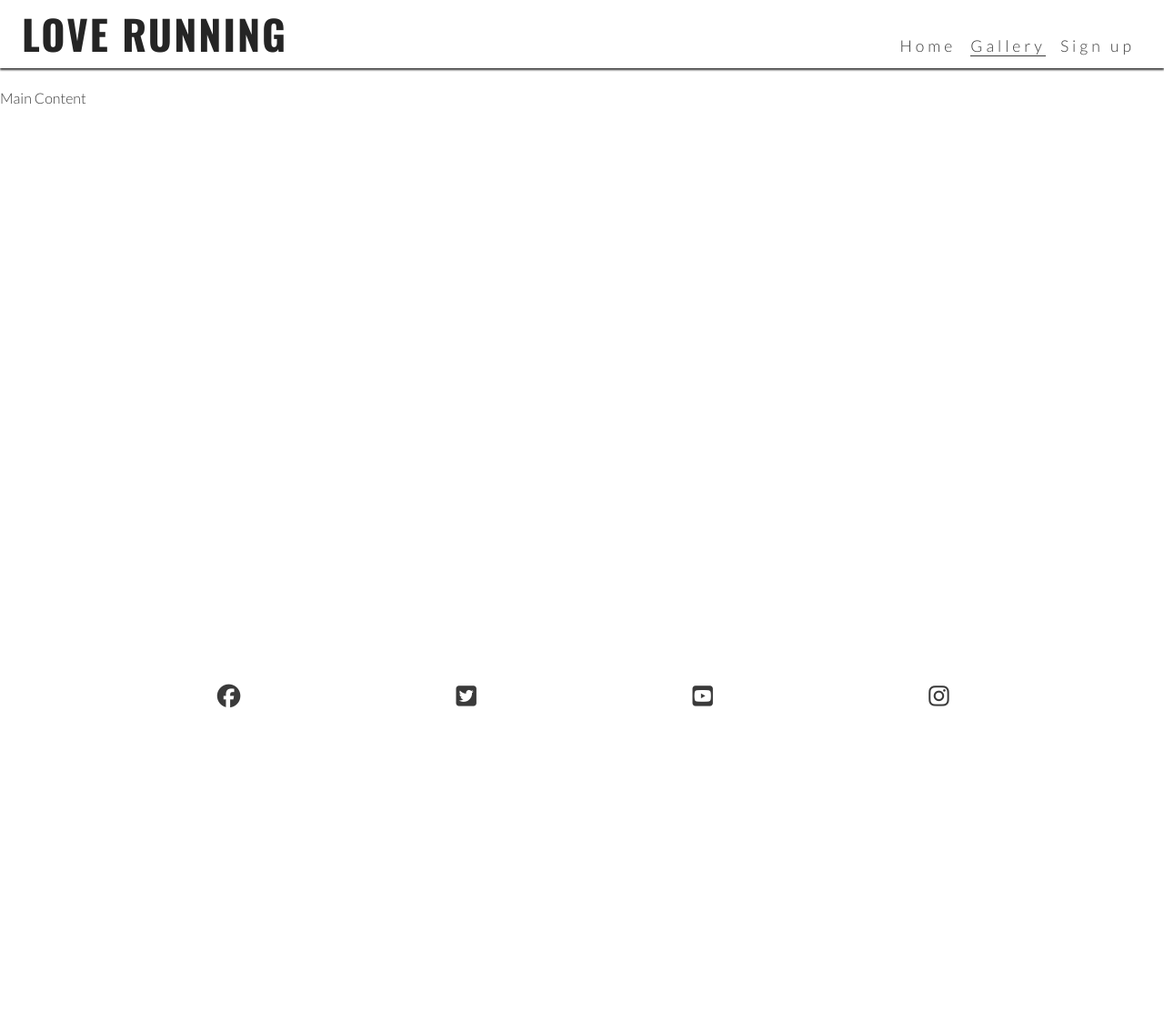
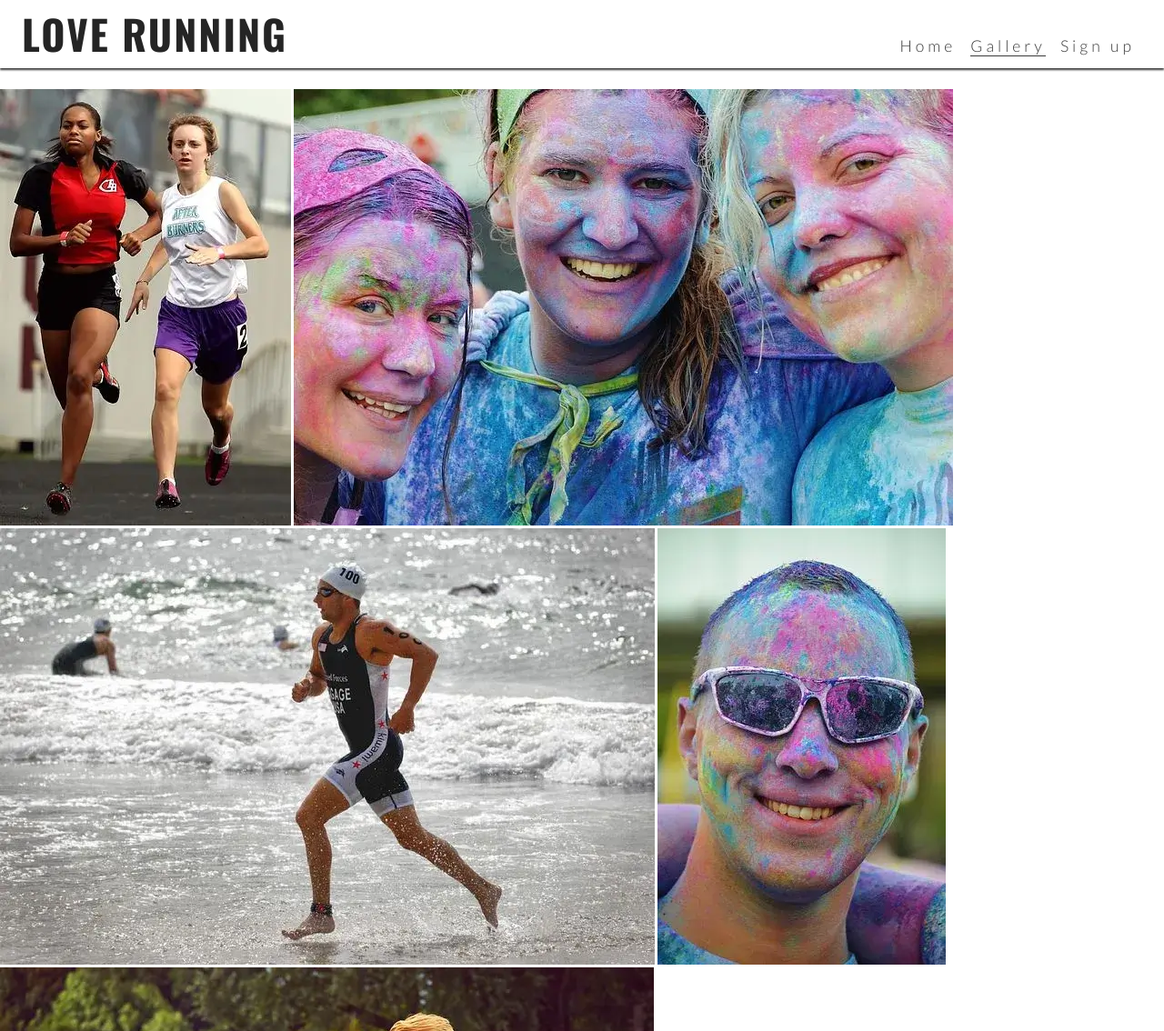
Before and after one commit to constantinnicoleta/love-running, a plain HTML site: page gallery.html in a window 1280 px wide. Shown: the top 1134 px of the page at 91% size. Before the commit the page ends 800 px from the top, so only its background shows below. Drawn offline with nearby package versions, Linux system fonts and the light colour scheme.

Commit message:
add images to gallery page

```diff
--- a/gallery.html
+++ b/gallery.html
@@ -34,8 +34,22 @@
             </ul>
         </nav>
     </header>
-    <!--Main-->
-    <main>Main Content</main>
+    <!--Main content-->
+    <main>
+        <section id="gallery">
+            <div id="photos">
+            <img src="assets/images/athletes.webp" alt="Two athletes running together">
+            <img src="assets/images/girls.webp" alt="Three girls at charity paint running festival">
+            <img src="assets/images/runner3.webp" alt="Solo male runner jogging on beach">
+            <img src="assets/images/man.webp" alt="Man at charity paint running festival">
+            <img src="assets/images/runner1.webp" alt="Solo female runner jogging through Phoenix Park">
+            <img src="assets/images/runner2.webp" alt="Runners competing in marathon">
+            <img src="assets/images/runner4.webp" alt="Solo female runner jogging on beach">
+            <img src="assets/images/running_gang.webp" alt="Large group of runners taking part in a marathon on a rainy day">
+            <img src="assets/images/mud-run.webp" alt="Two women runners taking a muddy selfie after the Mud Runners championship">
+            </div>
+        </section>
+    </main>
     <!--Footer-->
     <footer>
         <ul id="social-networks">
```
Also changed, not shown: assets/images/athletes.webp (added), assets/images/girls.webp (added), assets/images/man.webp (added), assets/images/mud-run.webp (added), assets/images/runner1.webp (added), assets/images/runner2.webp (added), assets/images/runner3.webp (added), assets/images/runner4.webp (added), assets/images/running_gang.webp (added).
